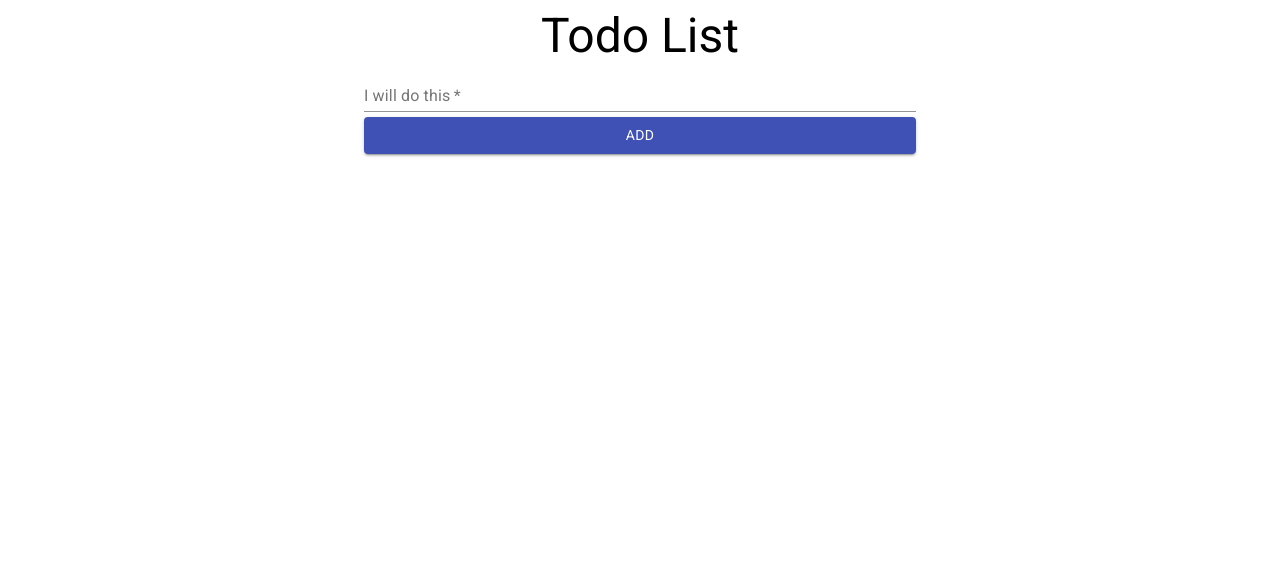
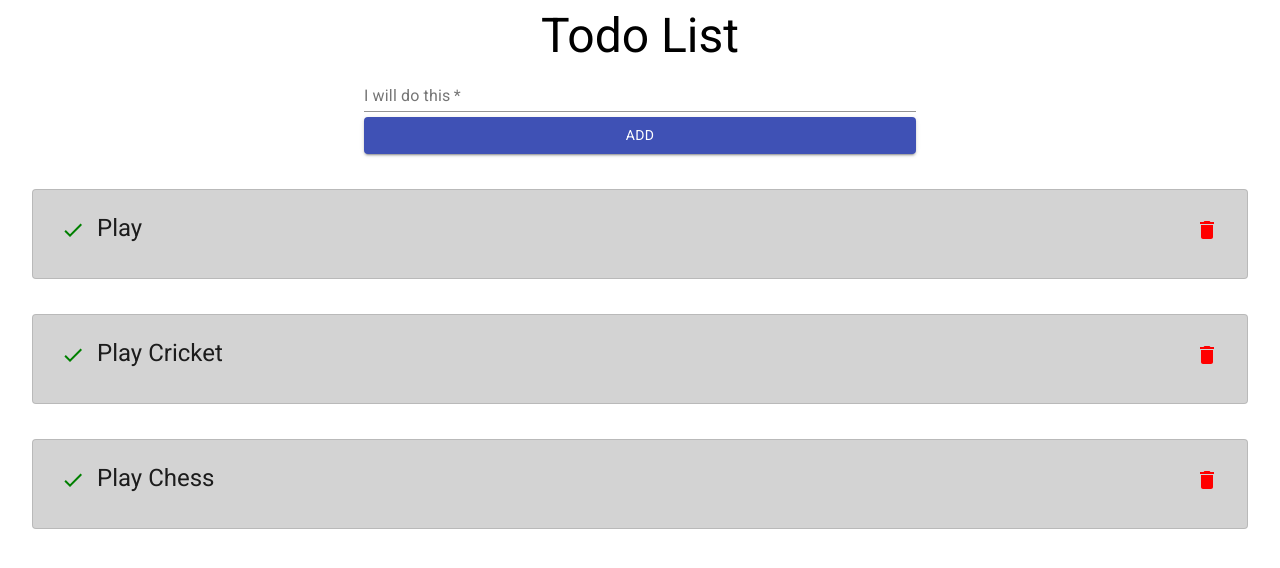
Before and after one commit to suzm10/React-Todo-list, a React (Create React App) app: page / in a window 1280 px wide. Shown: the top 568 px of the page. Built offline with nearby package versions, Linux system fonts and the light colour scheme.

Commit message:
update todoapp ui

```diff
--- a/src/App.js
+++ b/src/App.js
@@ -1,12 +1,29 @@
-import React from "react";
+import React, {useState} from "react";
 import TodoForm from "./components/TodoForm"
 import TodoList from "./components/TodoList"
 
 function App() {
+  const [todos, setTodos] = useState([
+    {
+      id: 1,
+      title: "Play",
+      isCompleted: false,
+    },
+    {
+      id: 2,
+      title: "Play Cricket",
+      isCompleted: true,
+    },
+    {
+      id: 3,
+      title: "Play Chess",
+      isCompleted: false,
+    }
+  ])
   return (
     <div>
       <TodoForm />
-      <TodoList />
+      <TodoList todos={todos} />
     </div>
   );
 }
--- a/src/components/Todo.jsx
+++ b/src/components/Todo.jsx
@@ -1,12 +1,24 @@
 import React from 'react'
 import { Card, CardContent, Container, Typography, IconButton } from '@material-ui/core'
+import { Check, Delete } from '@material-ui/icons'
 
-const Todo = () => {
+const Todo = ({ title }) => {
     return (
         <div>
             <Container>
-                <Card variant="outlined">
-
+                <Card variant="outlined" style={{ marginTop: 35, background: "lightgray" }}>
+                    <CardContent>
+                    {/* Check Icon */}
+                        <Typography variant="h5" component="h2">
+                            <IconButton>
+                                <Check style={{ color: "green" }}/>
+                            </IconButton>
+                            {title}
+                            <IconButton style={{ float: "right" }}>
+                                <Delete style={{ color: "red" }}/>
+                            </IconButton>
+                        </Typography>
+                    </CardContent>
                 </Card>
             </Container>
         </div>
--- a/src/components/TodoForm.js
+++ b/src/components/TodoForm.js
@@ -10,7 +10,7 @@ const TodoForm = () => {
             <form>
                 <FormControl fullWidth={true}>
                     <TextField label="I will do this" required={true} />
-                    <Button variant="contained" color="primary" style={{ marginTop: 5}}>Add</Button>
+                    <Button variant="contained" color="primary" style={{ marginTop: 5}} type="submit">Add</Button>
                 </FormControl>
             </form>
         </Container>
--- a/src/components/TodoList.jsx
+++ b/src/components/TodoList.jsx
@@ -1,9 +1,12 @@
 import React from 'react'
+import Todo from './Todo'
 
-const TodoList = () => {
+const TodoList = ({ todos }) => {
     return (
         <div>
-
+            {todos.map((todo) => (
+                <Todo key={todo.id} title={todo.title} />
+            ))}
         </div>
     )
 }
```
